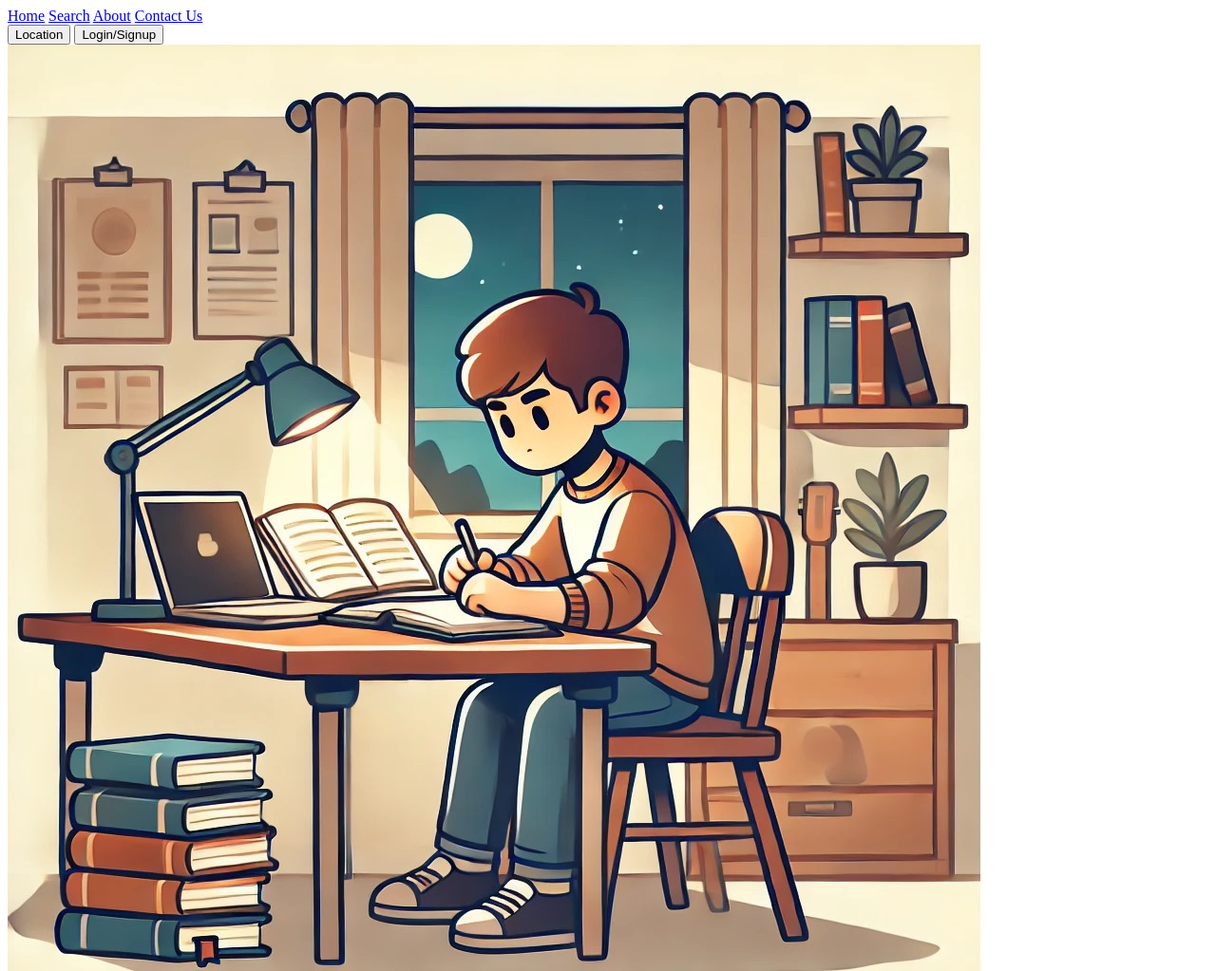
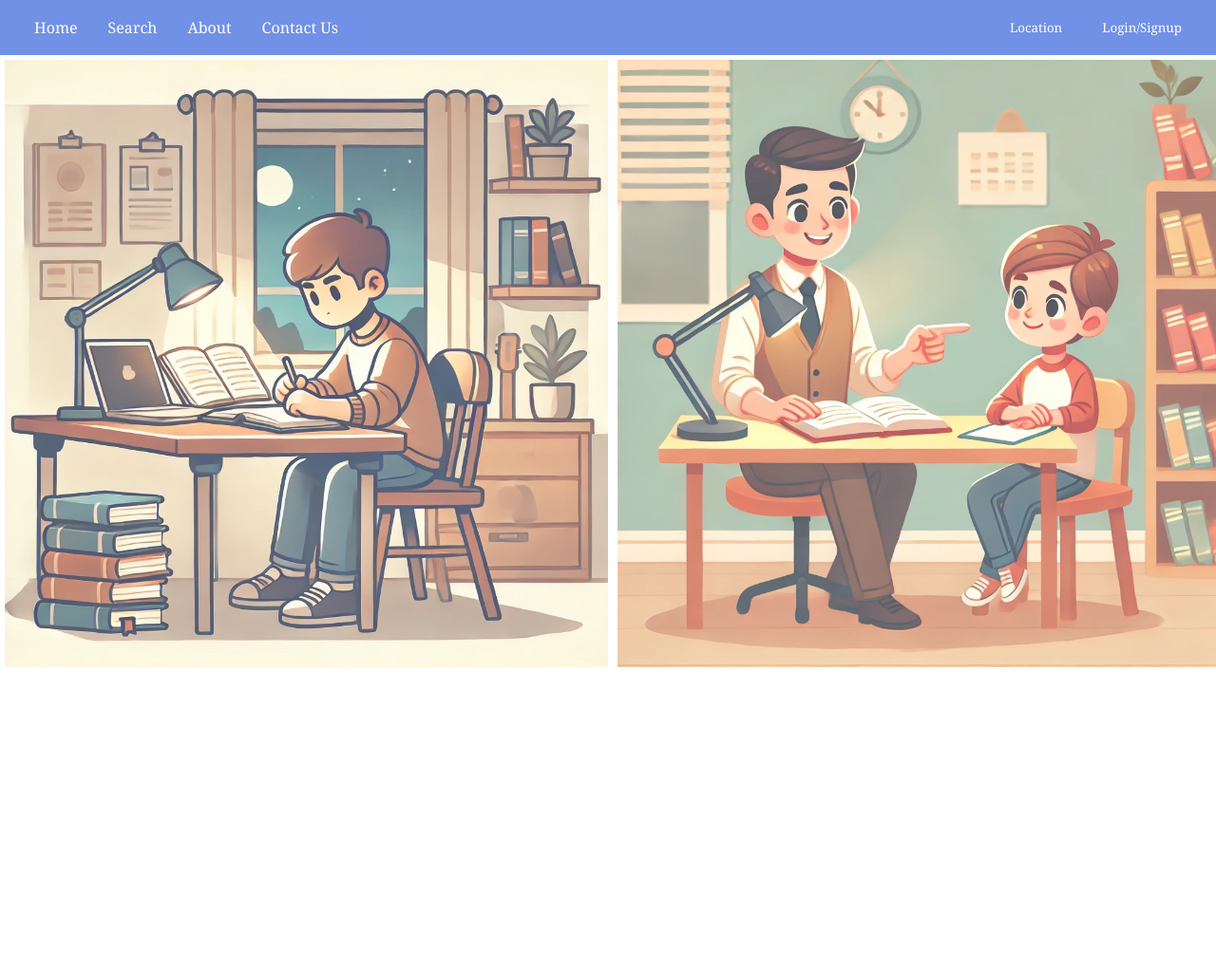
Before and after one commit to gulshan4688/web_project_v1, a plain HTML site: page index.html in a window 1280 px wide. Shown: the top 1023 px of the page at 95% size. After the commit the page ends 868 px from the top, so only its background shows below. Drawn offline with Linux system fonts and the light colour scheme.

Commit message:
updated index.css file name in html file

```diff
--- a/index.html
+++ b/index.html
@@ -4,7 +4,7 @@
     <meta charset="UTF-8">
     <meta name="viewport" content="width=device-width, initial-scale=1.0">
     <title>Tutor Finder</title>
-    <link rel="stylesheet" href="p1.css">
+    <link rel="stylesheet" href="index.css">
 </head>
 <body>
     <nav class="navbar">
```
